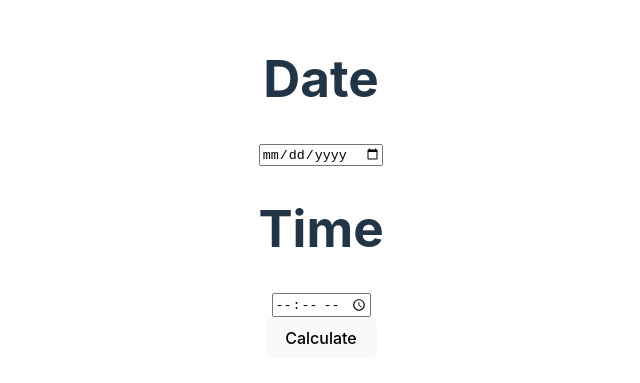
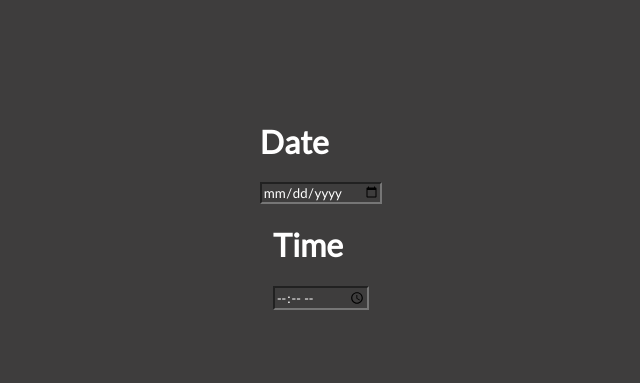
Before and after one commit to tarvingill23/hgc-parking-calculator, a Vue app: page / in a window 1280 px wide. Shown: the part 203-586 px from the top of the page, without its empty margins (319-959 px from the left). Built offline with nearby package versions, Linux system fonts and the light colour scheme.

Commit message:
ui and folder structure update

```diff
--- a/package.json
+++ b/package.json
@@ -13,6 +13,7 @@
   },
   "devDependencies": {
     "@vitejs/plugin-vue": "^4.2.3",
+    "sass": "^1.69.3",
     "vite": "^4.4.5"
   }
 }
--- /dev/null
+++ b/src/assets/sass/_components.scss
@@ -0,0 +1,19 @@
+//THEME
+
+* {
+  background-color: rgb(62, 61, 61);
+}
+
+// DATE TIME INPUT
+.date-time-container {
+  display: flex;
+  flex-direction: column;
+  justify-content: center;
+  align-items: center;
+  height: 100vh;
+  color: white;
+
+  input {
+    color: white;
+  }
+}
--- /dev/null
+++ b/src/assets/sass/_typography.scss
@@ -0,0 +1,5 @@
+@import url("https://fonts.googleapis.com/css2?family=Lato:ital,wght@0,100;0,300;0,400;1,100;1,300&family=Poppins&display=swap");
+
+html * {
+  font-family: "Lato", sans-serif;
+}
--- /dev/null
+++ b/src/assets/sass/main.scss
@@ -0,0 +1,3 @@
+@import "./reset";
+@import "./typography";
+@import "./components";
--- /dev/null
+++ b/src/components/DateTimeInput.vue
@@ -0,0 +1,20 @@
+<template>
+  <div class="date-time-container">
+    <div>
+      <h1>Date</h1>
+      <input type="date" placeholder="Date" v-model="ticketDate" />
+      {{ date }}
+    </div>
+    <div>
+      <h1>Time</h1>
+      <input type="time" placeholder="Insert time here" v-model="time" />
+      {{ time }}
+    </div>
+  </div>
+</template>
+
+<script>
+export default {};
+</script>
+
+<style></style>
--- a/src/components/TimeInput.vue
+++ /dev/null
@@ -1,41 +0,0 @@
-<template>
-  <div>
-    <h1>Date</h1>
-    <input type="date" placeholder="Date" v-model="ticketDate" />
-    {{ date }} {{ ticketDate }}
-  </div>
-  <div>
-    <h1>Time</h1>
-    <input type="time" placeholder="Insert time here" v-model="time" />
-    {{ time }}
-  </div>
-
-  <div>
-    <button @click="calculatePrice()">Calculate</button>
-    <h2>{{ result }}</h2>
-  </div>
-</template>
-
-<script>
-export default {
-  data() {
-    return {
-      dateObj: new Date(),
-      ticketTime: 0,
-      result: "",
-      unixTimeStamp: 0,
-      fullDateTime: "",
-    };
-  },
-  methods: {
-    convertToUnix() {
-      this.fullDateTime = ``;
-    },
-    calculatePrice() {
-      this.result = "Hello";
-    },
-  },
-};
-</script>
-
-<style></style>
--- a/src/style.css
+++ /dev/null
@@ -1,89 +0,0 @@
-:root {
-  font-family: Inter, system-ui, Avenir, Helvetica, Arial, sans-serif;
-  line-height: 1.5;
-  font-weight: 400;
-
-  color-scheme: light dark;
-  color: rgba(255, 255, 255, 0.87);
-  background-color: #242424;
-
-  font-synthesis: none;
-  text-rendering: optimizeLegibility;
-  -webkit-font-smoothing: antialiased;
-  -moz-osx-font-smoothing: grayscale;
-  -webkit-text-size-adjust: 100%;
-}
-
-a {
-  font-weight: 500;
-  color: #646cff;
-  text-decoration: inherit;
-}
-a:hover {
-  color: #535bf2;
-}
-
-a {
-  font-weight: 500;
-  color: #646cff;
-  text-decoration: inherit;
-}
-a:hover {
-  color: #535bf2;
-}
-
-body {
-  margin: 0;
-  display: flex;
-  place-items: center;
-  min-width: 320px;
-  min-height: 100vh;
-}
-
-h1 {
-  font-size: 3.2em;
-  line-height: 1.1;
-}
-
-button {
-  border-radius: 8px;
-  border: 1px solid transparent;
-  padding: 0.6em 1.2em;
-  font-size: 1em;
-  font-weight: 500;
-  font-family: inherit;
-  background-color: #1a1a1a;
-  cursor: pointer;
-  transition: border-color 0.25s;
-}
-button:hover {
-  border-color: #646cff;
-}
-button:focus,
-button:focus-visible {
-  outline: 4px auto -webkit-focus-ring-color;
-}
-
-.card {
-  padding: 2em;
-}
-
-#app {
-  max-width: 1280px;
-  margin: 0 auto;
-  padding: 2rem;
-  text-align: center;
-}
-
-@media (prefers-color-scheme: light) {
-  :root {
-    color: #213547;
-    background-color: #ffffff;
-  }
-  a:hover {
-    color: #747bff;
-  }
-  button {
-    background-color: #f9f9f9;
-  }
-}
--- a/src/views/Home.vue
+++ b/src/views/Home.vue
@@ -1,12 +1,12 @@
 <template>
-  <TimeInputVue />
+  <DateTimeInput />
 </template>
 
 <script>
-import TimeInputVue from "../components/TimeInput.vue";
+import DateTimeInput from "../components/DateTimeInput.vue";
 export default {
   components: {
-    TimeInputVue,
+    DateTimeInput,
   },
 };
 </script>
```
Also changed, not shown: src/main.js (+4 -4 lines), src/assets/sass/_reset.scss (added), 1 other file (tests, documents, lock files or other folders).
